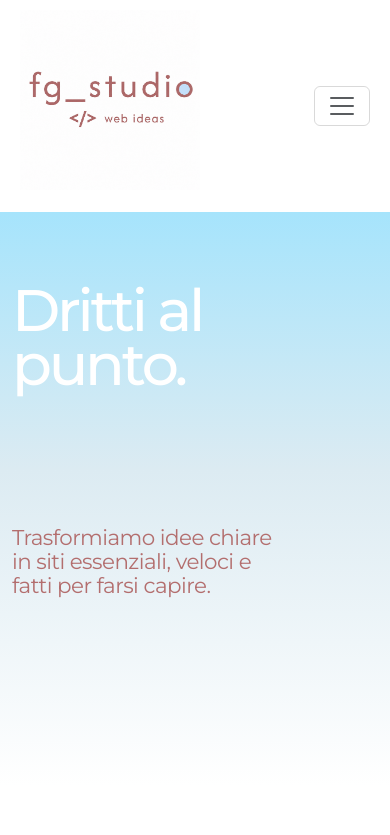
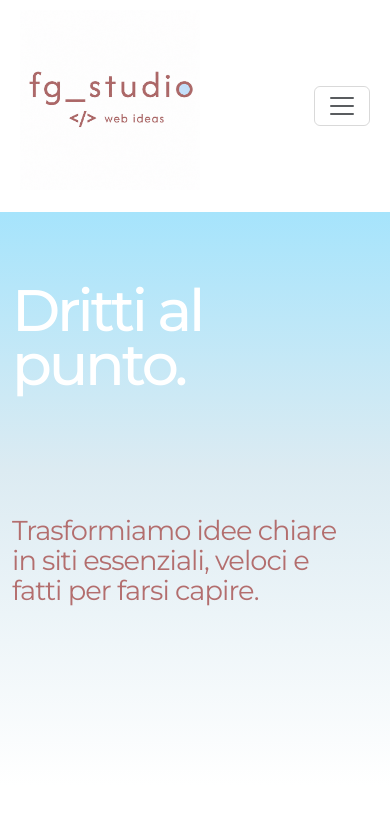
Before and after one commit to GiulioFardella/fgstudio1, a React (Create React App) app: page / in a window 390 px wide. Shown: the top 835 px of the page. Built offline with nearby package versions, Linux system fonts and the light colour scheme.

Commit message:
adds animations

```diff
--- a/src/App.css
+++ b/src/App.css
@@ -9,3 +9,24 @@
   --radius-sm: 8px;
   --transition-base: 180ms ease;
 }
+@keyframes page-hero-enter {
+  from {
+    opacity: 0;
+    transform: translateY(42px);
+  }
+
+  to {
+    opacity: 1;
+    transform: translateY(0);
+  }
+}
+
+.page-hero > .container {
+  animation: page-hero-enter 650ms ease both;
+}
+
+@media (prefers-reduced-motion: reduce) {
+  .page-hero > .container {
+    animation: none;
+  }
+}
--- a/src/App.js
+++ b/src/App.js
@@ -6,18 +6,19 @@ import Footer from "./components/Footer";
 import Portfolio from "./pages/Portfolio";
 import Contacts from "./pages/Contacts";
 import Form1 from "./pages/Form1";
+import ScrollToTop from "./components/ScrollTop";
 function App() {
   return (
     <BrowserRouter>
       <Navbar1 />
-
+      <ScrollToTop />
       <Routes>
         <Route path="/" element={<Home />} />
         <Route path="portfolio" element={<Portfolio />} />
         <Route path="contacts" element={<Contacts />} />
         <Route path="form" element={<Form1 />} />
       </Routes>
-      <Footer/>
+      <Footer />
     </BrowserRouter>
   );
 }
--- /dev/null
+++ b/src/components/ScrollTop.jsx
@@ -0,0 +1,18 @@
+import { useEffect } from "react";
+import { useLocation } from "react-router-dom";
+
+function ScrollToTop() {
+  const { pathname } = useLocation();
+
+  useEffect(() => {
+    window.scrollTo({
+      top: 0,
+      left: 0,
+      behavior: "auto",
+    });
+  }, [pathname]);
+
+  return null;
+}
+
+export default ScrollToTop;
--- a/src/css/home.css
+++ b/src/css/home.css
@@ -4,12 +4,13 @@ body {
 
 #hero-section {
   min-height: 60vh;
+  overflow: hidden;
   background: linear-gradient(
-  to bottom,
-  var(--azzurro) 0%,
-  #dcebf2 45%,
-  var(--bg) 100%
-);
+    to bottom,
+    var(--azzurro) 0%,
+    #dcebf2 45%,
+    var(--bg) 100%
+  );
 }
 
 #hero-section > .container {
@@ -30,16 +31,31 @@ body {
   font-weight: 500;
   line-height: 0.98;
   letter-spacing: -0.055em;
+  animation: hero-enter-left 1.6s cubic-bezier(0.22, 1, 0.36, 1) both;
 }
 
 #hero-section h2 {
-  max-width: 22ch;
+  max-width: 21ch;
   margin: 2rem 0 0;
   color: var(--prugna);
-  font-size: clamp(1.45rem, 2.6vw, 2.6rem);
+  font-size: clamp(1.75rem, 3.35vw, 3.4rem);
   font-weight: 400;
-  line-height: 1.12;
-  letter-spacing: -0.025em;
+  line-height: 1.08;
+  letter-spacing: -0.035em;
+  animation: hero-enter-left 1.6s 220ms cubic-bezier(0.22, 1, 0.36, 1)
+    both;
+}
+
+@keyframes hero-enter-left {
+  from {
+    opacity: 0;
+    transform: translateX(-90px);
+  }
+
+  to {
+    opacity: 1;
+    transform: translateX(0);
+  }
 }
 
 @media (max-width: 767.98px) {
@@ -61,9 +77,16 @@ body {
   }
 
   #hero-section h2 {
-    max-width: 20ch;
+    max-width: 19ch;
     margin: 0;
-    font-size: clamp(1.25rem, 5.5vw, 1.7rem);
-    line-height: 1.12;
+    font-size: clamp(1.45rem, 7vw, 2.1rem);
+    line-height: 1.1;
   }
 }
+
+@media (prefers-reduced-motion: reduce) {
+  #hero-section h1,
+  #hero-section h2 {
+    animation: none;
+  }
+}
--- a/src/pages/Contacts.jsx
+++ b/src/pages/Contacts.jsx
@@ -5,14 +5,15 @@ import "../css/contacts.css";
 function Contacts() {
   return (
     <main className="contacts-page">
-      <section className="contacts-hero">
+      <section className="contacts-hero page-hero">
         <Container>
           <p className="contacts-hero__eyebrow">CONTATTI</p>
 
-          <h1>Parliamo del tuo progetto.</h1>
+          <h1 >
+          Parliamo del tuo progetto.</h1>
 
           <p className="contacts-hero__text">
-            Scrivi a FG Studio per informazioni, collaborazioni o per iniziare
+            Scrivici per informazioni, collaborazioni o per iniziare
             a costruire il tuo nuovo sito.
           </p>
         </Container>
--- a/src/pages/Portfolio.jsx
+++ b/src/pages/Portfolio.jsx
@@ -104,7 +104,7 @@ function Portfolio() {
 
   return (
     <main className="portfolio-page">
-      <section className="portfolio-hero">
+      <section className="portfolio-hero page-hero">
         <Container>
           <p className="portfolio-hero__eyebrow">PORTFOLIO</p>
 
```
